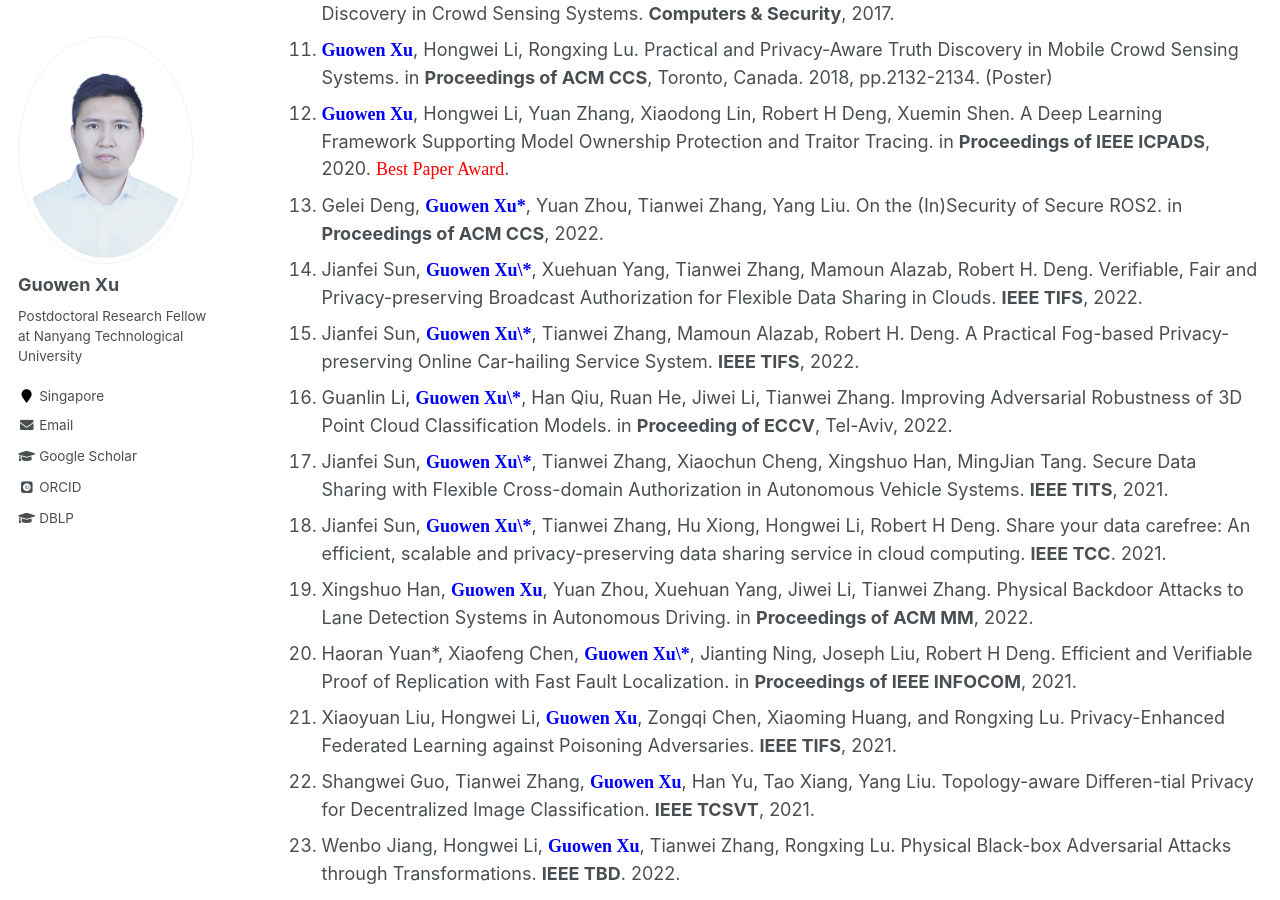
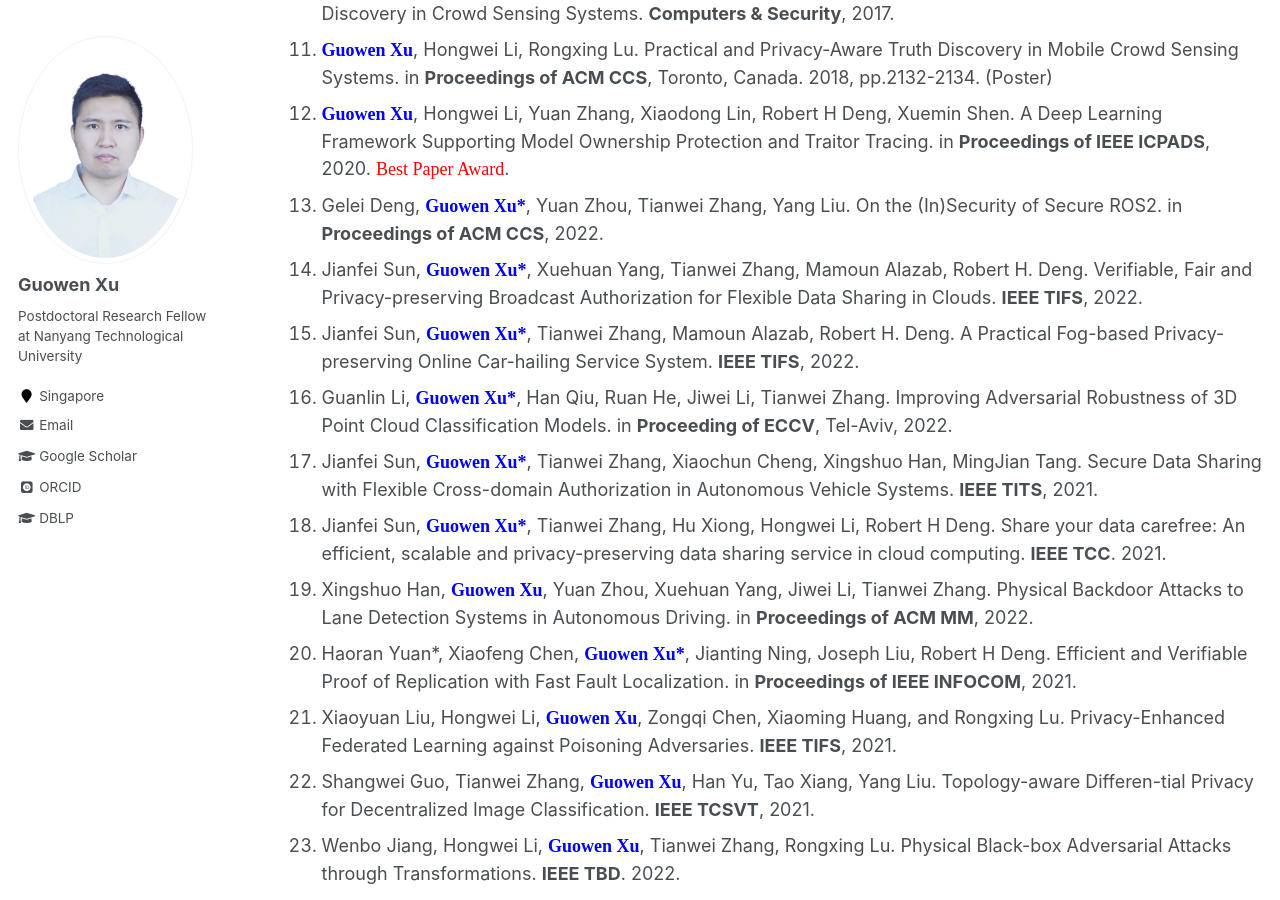
Before and after one commit to Guowen-xu/guowen-xu.github.io, a Jekyll site: the page built from _pages/publications.md, in a window 1280 px wide and 900 px high, scrolled down 948 px. Built offline with Jekyll 4.4.1, drawn with Linux system fonts in a browser that asks for light colours; some web fonts are replaced.

Commit message:
Update publications.md

```diff
--- a/_pages/publications.md
+++ b/_pages/publications.md
@@ -27,13 +27,13 @@ You can find my articles on my [Google Scholar](https://scholar.google.com.hk/ci
 11. **<font face="Times New Roman" color=blue size=4> Guowen Xu</font>**, Hongwei Li, Rongxing Lu. Practical and Privacy-Aware Truth Discovery in Mobile Crowd Sensing Systems. in **Proceedings of ACM CCS**, Toronto, Canada. 2018, pp.2132-2134. (Poster)
 12. **<font face="Times New Roman" color=blue size=4> Guowen Xu</font>**, Hongwei Li, Yuan Zhang, Xiaodong Lin, Robert H Deng, Xuemin Shen. A Deep Learning Framework Supporting Model Ownership Protection and Traitor Tracing. in **Proceedings of IEEE ICPADS**, 2020. <font face="Times New Roman" color=red size=4> Best Paper Award</font>.
 13. Gelei Deng, **<font face="Times New Roman" color=blue size=4> Guowen Xu*</font>**, Yuan Zhou, Tianwei Zhang, Yang Liu. On the (In)Security of Secure ROS2. in **Proceedings of ACM CCS**, 2022.
-14. Jianfei Sun, **<font face="Times New Roman" color=blue size=4> Guowen Xu\*</font>**, Xuehuan Yang, Tianwei Zhang, Mamoun Alazab, Robert H. Deng. Verifiable, Fair and Privacy-preserving Broadcast Authorization for Flexible Data Sharing in Clouds. **IEEE TIFS**, 2022.
-15. Jianfei Sun, **<font face="Times New Roman" color=blue size=4> Guowen Xu\*</font>**, Tianwei Zhang, Mamoun Alazab, Robert H. Deng. A Practical Fog-based Privacy-preserving Online Car-hailing Service System. **IEEE TIFS**, 2022.
-16. Guanlin Li, **<font face="Times New Roman" color=blue size=4> Guowen Xu\*</font>**, Han Qiu, Ruan He, Jiwei Li,  Tianwei Zhang. Improving Adversarial Robustness of 3D Point Cloud Classification Models. in **Proceeding of  ECCV**, Tel-Aviv, 2022.
-17. Jianfei Sun,  **<font face="Times New Roman" color=blue size=4> Guowen Xu\*</font>**, Tianwei Zhang, Xiaochun Cheng, Xingshuo Han, MingJian Tang. Secure Data Sharing with Flexible Cross-domain Authorization in Autonomous Vehicle Systems. **IEEE TITS**, 2021.
-18. Jianfei Sun,  **<font face="Times New Roman" color=blue size=4> Guowen Xu\*</font>**, Tianwei Zhang, Hu Xiong, Hongwei Li, Robert H Deng. Share your data carefree: An efficient, scalable and privacy-preserving data sharing service in cloud computing. **IEEE TCC**. 2021.
+14. Jianfei Sun, **<font face="Times New Roman" color=blue size=4> Guowen Xu*</font>**, Xuehuan Yang, Tianwei Zhang, Mamoun Alazab, Robert H. Deng. Verifiable, Fair and Privacy-preserving Broadcast Authorization for Flexible Data Sharing in Clouds. **IEEE TIFS**, 2022.
+15. Jianfei Sun, **<font face="Times New Roman" color=blue size=4> Guowen Xu*</font>**, Tianwei Zhang, Mamoun Alazab, Robert H. Deng. A Practical Fog-based Privacy-preserving Online Car-hailing Service System. **IEEE TIFS**, 2022.
+16. Guanlin Li, **<font face="Times New Roman" color=blue size=4> Guowen Xu*</font>**, Han Qiu, Ruan He, Jiwei Li,  Tianwei Zhang. Improving Adversarial Robustness of 3D Point Cloud Classification Models. in **Proceeding of  ECCV**, Tel-Aviv, 2022.
+17. Jianfei Sun,  **<font face="Times New Roman" color=blue size=4> Guowen Xu*</font>**, Tianwei Zhang, Xiaochun Cheng, Xingshuo Han, MingJian Tang. Secure Data Sharing with Flexible Cross-domain Authorization in Autonomous Vehicle Systems. **IEEE TITS**, 2021.
+18. Jianfei Sun,  **<font face="Times New Roman" color=blue size=4> Guowen Xu*</font>**, Tianwei Zhang, Hu Xiong, Hongwei Li, Robert H Deng. Share your data carefree: An efficient, scalable and privacy-preserving data sharing service in cloud computing. **IEEE TCC**. 2021.
 19. Xingshuo Han, **<font face="Times New Roman" color=blue size=4> Guowen Xu</font>**, Yuan Zhou, Xuehuan Yang, Jiwei Li, Tianwei Zhang. Physical Backdoor Attacks to Lane Detection Systems in Autonomous Driving. in **Proceedings of ACM MM**, 2022.
-20. Haoran Yuan\*, Xiaofeng Chen, **<font face="Times New Roman" color=blue size=4> Guowen Xu\*</font>**, Jianting Ning, Joseph Liu, Robert H Deng.  Efficient and Verifiable Proof of Replication with Fast Fault Localization. in **Proceedings of IEEE INFOCOM**, 2021.
+20. Haoran Yuan\*, Xiaofeng Chen, **<font face="Times New Roman" color=blue size=4> Guowen Xu*</font>**, Jianting Ning, Joseph Liu, Robert H Deng.  Efficient and Verifiable Proof of Replication with Fast Fault Localization. in **Proceedings of IEEE INFOCOM**, 2021.
 21. Xiaoyuan Liu, Hongwei Li, **<font face="Times New Roman" color=blue size=4> Guowen Xu</font>**, Zongqi Chen, Xiaoming Huang, and Rongxing Lu. Privacy-Enhanced Federated Learning against Poisoning Adversaries. **IEEE TIFS**, 2021.
 22. Shangwei Guo, Tianwei Zhang, **<font face="Times New Roman" color=blue size=4> Guowen Xu</font>**, Han Yu, Tao Xiang, Yang Liu. Topology-aware Differen-tial Privacy for Decentralized Image Classification. **IEEE TCSVT**, 2021.
 23. Wenbo Jiang, Hongwei Li, **<font face="Times New Roman" color=blue size=4> Guowen Xu</font>**, Tianwei Zhang, Rongxing Lu. Physical Black-box Adversarial Attacks through Transformations. **IEEE TBD**. 2022.
```
